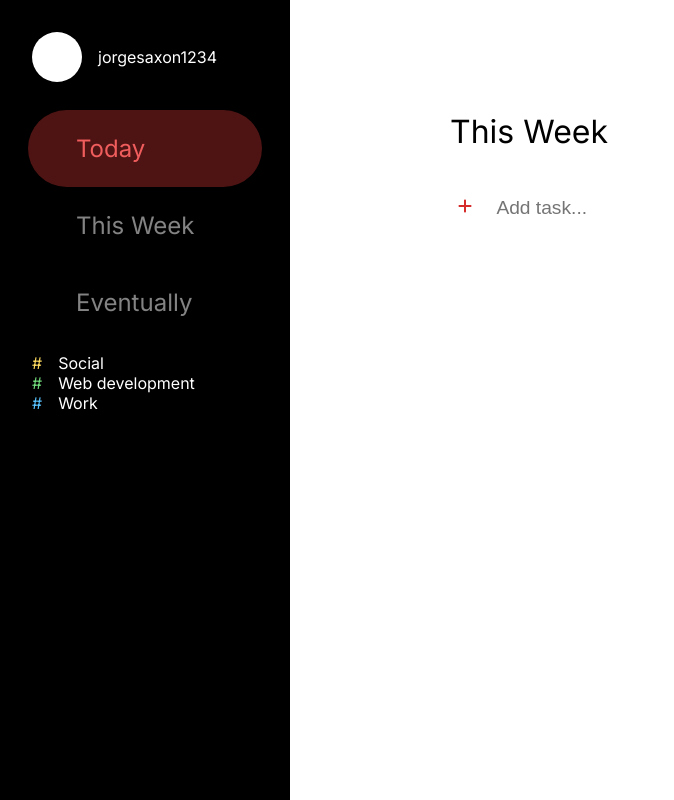
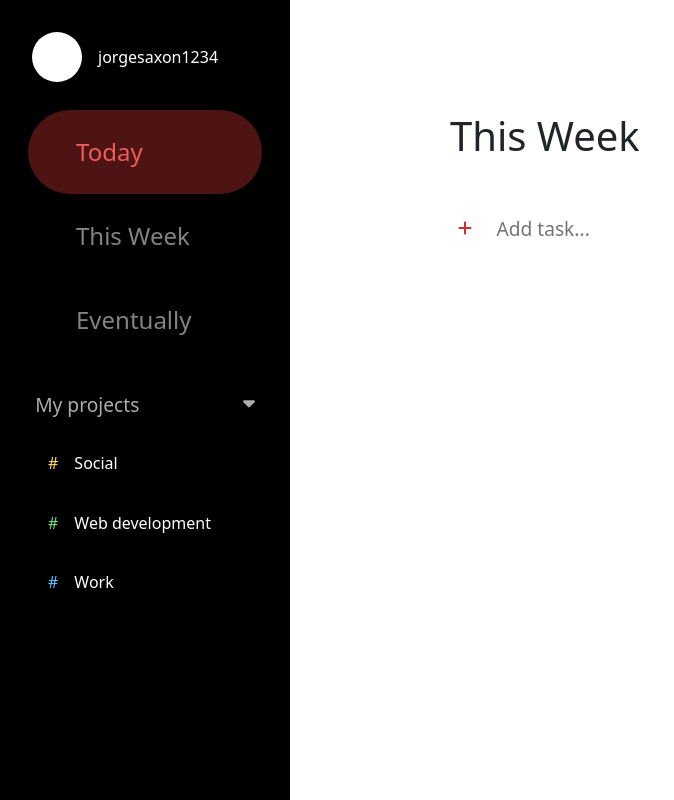
Before and after one commit to JAsaxon/Todoist, a React (Vite) app: page /week in a window 1280 px wide. Shown: the whole page, without its empty margins (0-674 px from the left). Built offline with nearby package versions, Linux system fonts and the light colour scheme.

Commit message:
My projects dropdown functionality and slight refactoring (50min)

```diff
--- a/package.json
+++ b/package.json
@@ -13,7 +13,9 @@
     "@fortawesome/fontawesome-svg-core": "^6.5.1",
     "@fortawesome/free-solid-svg-icons": "^6.5.1",
     "@fortawesome/react-fontawesome": "^0.2.0",
+    "bootstrap": "^5.3.3",
     "react": "^18.2.0",
+    "react-bootstrap": "^2.10.1",
     "react-dom": "^18.2.0",
     "react-router-dom": "^6.22.3",
     "react-use": "^17.5.0",
--- a/src/App.tsx
+++ b/src/App.tsx
@@ -1,32 +1,15 @@
-import { BrowserRouter, Link, Route, Routes } from "react-router-dom";
+import { BrowserRouter, Route, Routes } from "react-router-dom";
 import Today from "./Today";
 import ThisWeek from "./ThisWeek";
+import { Navbar } from "./components/Navbar";
 
 function App() {
   return (
     <div>
       <BrowserRouter>
         <div className="app-box">
-          <div className="sidebar">
-            <div className="username">
-              <span className="profile-picture"></span>jorgesaxon1234
-            </div>
-            <div className="times">
-              <Link to="./">
-                <div className="time active">Today</div>
-              </Link>
+          <Navbar />
 
-              <Link to="./week">
-                <div className="time">This Week</div>
-              </Link>
-              <div className="time">Eventually</div>
-            </div>
-            <div className="projects">
-              <div className="project color1">Social</div>
-              <div className="project color2">Web development</div>
-              <div className="project color3">Work</div>
-            </div>
-          </div>
           <Routes>
             <Route path="/" element={<Today />} />
             <Route path="/week" element={<ThisWeek />} />
@@ -36,5 +19,8 @@ function App() {
     </div>
   );
 }
-
+export type projectProps = {
+  text: string;
+  color: number;
+};
 export default App;
--- a/src/ThisWeek.tsx
+++ b/src/ThisWeek.tsx
@@ -1,8 +1,8 @@
 import "./styles/App.scss";
 import { task } from "./types.ts";
 
-import { Add } from "./Add.tsx";
-import { Task } from "./Task.tsx";
+import { Add } from "./components/Add.tsx";
+import { Task } from "./components/Task.tsx";
 import { useLocalStorage } from "react-use";
 export default function ThisWeek() {
   const [Tasks, setTasks] = useLocalStorage<task[]>("WEEK", []);
--- a/src/Today.tsx
+++ b/src/Today.tsx
@@ -1,21 +1,20 @@
-import { useState } from "react";
 import "./styles/App.scss";
 import { task } from "./types.ts";
 
-import { Add } from "./Add.tsx";
-import { Task } from "./Task.tsx";
+import { Add } from "./components/Add.tsx";
+import { Task } from "./components/Task.tsx";
 import { useLocalStorage } from "react-use";
 export default function Today() {
   const [Tasks, setTasks] = useLocalStorage<task[]>("TODAY", []);
   function handleAdd(task: task) {
-    setTasks((prev) => [...prev, task]);
+    setTasks((prev) => [...(prev as task[]), task]);
   }
 
   function removeTaskFilter(uuid: string): task[] {
-    return Tasks.filter((el) => el.id !== uuid);
+    return Tasks!.filter((el) => el.id !== uuid);
   }
   function handleComplete(uuid: string) {
-    const editedTask = Tasks.filter((el) => el.id === uuid)[0];
+    const editedTask = Tasks!.filter((el) => el.id === uuid)[0];
     editedTask.Completed = !editedTask.Completed;
     const rest = removeTaskFilter(uuid);
     setTasks(
@@ -32,7 +31,7 @@ export default function Today() {
         <h1 className="section">Today</h1>
         <Add handleAdd={handleAdd} />
         <TaskList
-          tasks={Tasks}
+          tasks={Tasks as task[]}
           completeTask={handleComplete}
           deleteTask={handleDelete}
         />
--- a/src/Add.tsx
+++ b/src/components/Add.tsx
@@ -1,5 +1,5 @@
 import { FormEvent, useRef, useState } from "react";
-import { task } from "./types.ts";
+import { task } from "../types.ts";
 import { v4 as uuid } from "uuid";
 import { FontAwesomeIcon } from "@fortawesome/react-fontawesome";
 import { faPlus } from "@fortawesome/free-solid-svg-icons";
--- /dev/null
+++ b/src/components/Navbar.tsx
@@ -0,0 +1,132 @@
+import { Link } from "react-router-dom";
+import { useHover } from "react-use";
+import { FontAwesomeIcon } from "@fortawesome/react-fontawesome";
+import {
+  faAdd,
+  faCaretDown,
+  faEllipsis,
+} from "@fortawesome/free-solid-svg-icons";
+import "../styles/Navbar.scss";
+import { projectProps } from "../App";
+import {
+  Accordion,
+  AccordionContext,
+  Button,
+  Card,
+  Modal,
+  useAccordionButton,
+} from "react-bootstrap";
+import { useContext, useState } from "react";
+import { AccordionEventKey } from "react-bootstrap/esm/AccordionContext";
+const PINK = "rgba(255, 192, 203, 0.6)";
+const BLUE = "rgba(0, 0, 255, 0.6)";
+type contextAwareToggleProps = {
+  children: React.ReactNode;
+  eventKey: string;
+  callback?: (arg: AccordionEventKey) => void;
+};
+function Toggle({ children, eventKey, callback }: contextAwareToggleProps) {
+  const { activeEventKey } = useContext(AccordionContext);
+
+  const decoratedOnClick = useAccordionButton(
+    eventKey,
+    () => callback && callback(eventKey)
+  );
+
+  const sectionTitle = (hovered: boolean) => (
+    <h1 className="section-title">
+      <div className="text">My projects</div>
+      <span className="icons">
+        {hovered && (
+          <FontAwesomeIcon
+            icon={faAdd}
+            className="add"
+            onClick={() => setCreateProject(true)}
+          />
+        )}{" "}
+        <FontAwesomeIcon icon={faCaretDown} onClick={decoratedOnClick} />{" "}
+      </span>
+    </h1>
+  );
+  const [HoverableSectionTitle] = useHover(sectionTitle);
+
+  const isCurrentEventKey = activeEventKey === eventKey;
+
+  return <div>{HoverableSectionTitle}</div>;
+}
+export function Navbar() {
+  const [createProject, setCreateProject] = useState(false);
+
+  return (
+    <div className="sidebar">
+      <div className="username">
+        <span className="profile-picture"></span>jorgesaxon1234
+      </div>
+      <div className="times">
+        <Link to="./">
+          <div className="time active">Today</div>
+        </Link>
+
+        <Link to="./week">
+          <div className="time">This Week</div>
+        </Link>
+        <div className="time">Eventually</div>
+      </div>
+
+      <CreateProjectModal
+        show={createProject}
+        handleClose={() => setCreateProject(false)}
+      />
+      <Accordion defaultActiveKey="0">
+        <Card.Header>
+          <Toggle eventKey="0"> </Toggle>
+        </Card.Header>
+        <Accordion.Collapse eventKey="0">
+          <div className="projects">
+            <Project color={1} text="Social" />
+            <Project color={2} text="Web development" />
+            <Project color={3} text="Work" />
+          </div>
+        </Accordion.Collapse>
+      </Accordion>
+    </div>
+  );
+}
+
+type createProjectModalProps = {
+  show: boolean;
+  handleClose: () => void;
+};
+function CreateProjectModal({ show, handleClose }: createProjectModalProps) {
+  return (
+    <Modal show={show} onHide={handleClose}>
+      <Modal.Header closeButton>
+        <Modal.Title>Modal heading</Modal.Title>
+      </Modal.Header>
+      <Modal.Body>Woohoo, you are reading this text in a modal!</Modal.Body>
+      <Modal.Footer>
+        <Button variant="secondary" onClick={handleClose}>
+          Close
+        </Button>
+        <Button variant="primary" onClick={handleClose}>
+          Save Changes
+        </Button>
+      </Modal.Footer>
+    </Modal>
+  );
+}
+function Project({ text, color }: projectProps) {
+  const element = (hovered: boolean) => (
+    <div className={`project color${color}`}>
+      <div className="text">{text}</div>
+      {hovered && (
+        <span className="icon-more">
+          <FontAwesomeIcon icon={faEllipsis} />
+        </span>
+      )}
+    </div>
+  );
+  const [hoverable] = useHover(element);
+
+  return <div>{hoverable}</div>;
+}
--- a/src/Task.tsx
+++ b/src/components/Task.tsx
@@ -1,8 +1,8 @@
 import { useState } from "react";
-import "./styles/Task.scss";
+import "../styles/Task.scss";
 import { faTrash } from "@fortawesome/free-solid-svg-icons";
 import { FontAwesomeIcon } from "@fortawesome/react-fontawesome";
-import { task } from "./types.ts";
+import { task } from "../types.ts";
 export type taskJsxProps = {
   task: task;
   deleteTask: (uuid: string) => void;
--- a/src/main.tsx
+++ b/src/main.tsx
@@ -2,7 +2,7 @@ import React from "react";
 import ReactDOM from "react-dom/client";
 import App from "./App";
 import "./styles/index.css";
-
+import "bootstrap/dist/css/bootstrap.min.css";
 ReactDOM.createRoot(document.getElementById("root")!).render(
   <React.StrictMode>
     <App />
--- a/src/styles/App.scss
+++ b/src/styles/App.scss
@@ -7,64 +7,16 @@ body {
   display: flex;
 }
 
-.sidebar {
-  background-color: black;
-  min-height: 100vh;
-  width: 290px;
-  color: white;
-  padding: 1em;
-  .username {
-    display: flex;
-    align-items: center;
-    .profile-picture {
-      display: flex;
-      width: 50px;
-      height: 50px;
-      background-color: rgb(255, 255, 255);
-      border-radius: 50%;
-      margin: 1em;
-    }
-  }
-  .times {
-    margin: 0.5em;
-    font-size: 24px;
-    color: $text-color-secondary-dark;
-    a {
-      text-decoration: none;
-      color: inherit;
-    }
-    .time {
-      padding: 1em 2em;
-    }
-    .active {
-      border-radius: 64px;
-      background-color: $accent-translucent;
-      color: $text-on-accent;
-    }
-  }
-  .project::before {
-    content: "#";
-    padding: 1em;
-  }
-  .color1::before {
-    color: $tag-color-1;
-  }
-  .color2::before {
-    color: $tag-color-2;
-  }
-  .color3::before {
-    color: $tag-color-3;
-  }
-}
 .main-app {
-  margin: 7em 10em;
+  padding: 7em 10em;
   flex-grow: 1;
+  display: flex;
+  max-width: 1000px;
   flex-direction: column;
+  margin: 0 auto;
   .add-section {
     margin: 1em 0;
     font-size: 32px;
-    display: flex;
-    flex-grow: 1;
     &:hover {
       cursor: pointer;
       .add {
--- /dev/null
+++ b/src/styles/Navbar.scss
@@ -0,0 +1,110 @@
+@use "./variables.scss" as *;
+
+.sidebar {
+  background-color: black;
+  min-height: 100vh;
+  width: 290px;
+  color: white;
+  padding: 1em;
+  display: flex;
+  flex-direction: column;
+  .username {
+    display: flex;
+    align-items: center;
+    .profile-picture {
+      display: flex;
+      width: 50px;
+      height: 50px;
+      background-color: rgb(255, 255, 255);
+      border-radius: 50%;
+      margin: 1em;
+    }
+  }
+  .times {
+    margin: 0.5em;
+    font-size: 24px;
+    color: $text-color-secondary-dark;
+    a {
+      text-decoration: none;
+      color: inherit;
+    }
+    .time {
+      padding: 1em 2em;
+    }
+    .active {
+      border-radius: 64px;
+      background-color: $accent-translucent;
+      color: $text-on-accent;
+    }
+  }
+  .section-title {
+    font-size: 1.2rem;
+    color: #acacac;
+    margin-bottom: 1em;
+    cursor: pointer;
+    display: flex;
+    margin: 1em;
+    .text {
+      flex-grow: 1;
+    }
+    .icons {
+      display: flex;
+      svg {
+        margin-left: auto;
+        &:hover {
+          color: rgb(228, 228, 228);
+        }
+      }
+      .add {
+        margin-right: 1em;
+      }
+    }
+  }
+  .project {
+    font-size: 1em;
+    margin-bottom: 0.2em;
+    color: rgb(255, 255, 255);
+    font-weight: 500;
+    width: 100%;
+    display: flex;
+    flex-direction: row;
+    border-radius: 5px;
+    align-items: center;
+    cursor: pointer;
+    .text {
+      padding: 1em;
+      padding-left: 0;
+    }
+    .icon-more {
+      height: 40px;
+      width: 40px;
+      margin-left: auto;
+      display: flex;
+      justify-content: center;
+      * {
+        margin-top: auto;
+        margin-bottom: auto;
+      }
+      &:hover {
+        background-color: rgba(34, 34, 34, 0.493);
+      }
+    }
+  }
+  .project:hover {
+    background-color: rgba(29, 29, 29, 0.726);
+  }
+  .project::before {
+    content: "#";
+    padding-right: 1em;
+    margin-left: 2em;
+  }
+  .color1::before {
+    color: $tag-color-1;
+  }
+  .color2::before {
+    color: $tag-color-2;
+  }
+  .color3::before {
+    color: $tag-color-3;
+  }
+}
```
Also changed, not shown: src/styles/App.css (+1 -1 lines), src/styles/Navbar.css (added, +1 -0 lines), 1 other file (tests, documents, lock files or other folders).
